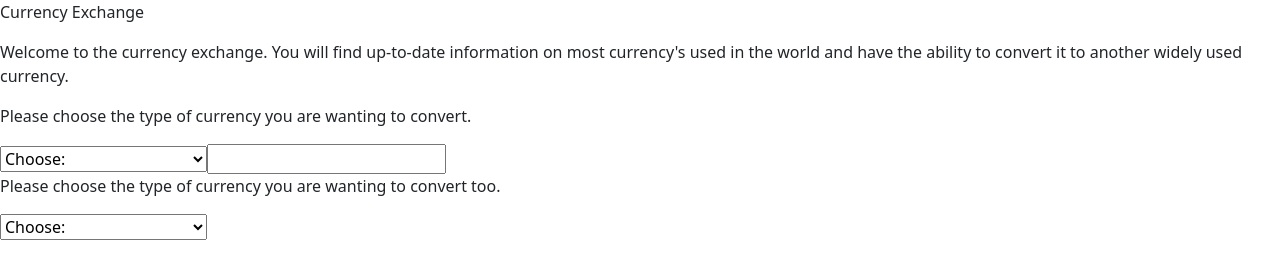
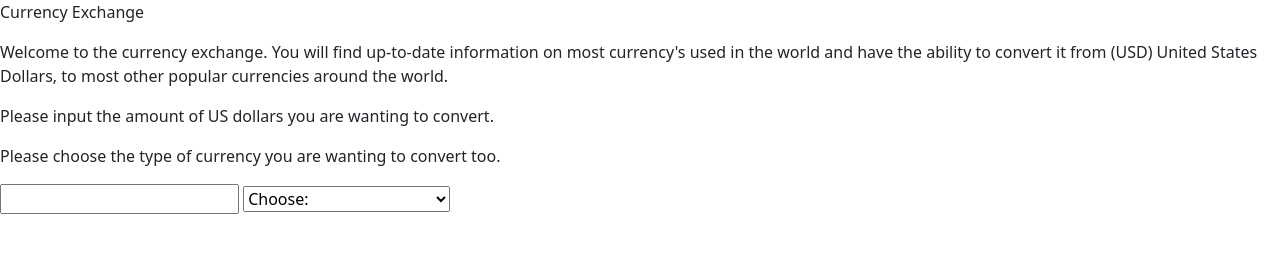
Before and after one commit to ThatAltGirlAlesandria/CurrencyExchanger, a website built with webpack: page src/index.html in a window 1280 px wide. Built offline with nearby package versions, Linux system fonts and the light colour scheme.

Commit message:
Removed the users option to choose their first currency to only USD to better follow the prompt.

```diff
--- a/src/index.html
+++ b/src/index.html
@@ -7,33 +7,11 @@
 </head>
 <body>
   <p>Currency Exchange</p>
-  <p>Welcome to the currency exchange. You will find up-to-date information on most currency's used in the world and have the ability to convert it to another widely used currency.</p>
+  <p>Welcome to the currency exchange. You will find up-to-date information on most currency's used in the world and have the ability to convert it from (USD) United States Dollars, to most other popular currencies around the world.</p>
   <form>
-    <p>Please choose the type of currency you are wanting to convert.</p>
-    <select class="first-currency" id="first-currency">
-      <option id="first" value="choose">
-        Choose:
-      </option>
-      <option id="first" value="ZWL">
-        ZWL Zimbabwean Dollar
-      </option>
-      <option id="first" value="UAH">
-        UAH Ukrainian Hryvnia
-      </option>
-      <option id="first" value="TRY">
-        TRY Turkish Lira
-      </option>
-      <option id="first" value="NZD">
-        NZD New Zealand Dollar
-      </option>
-      <option id="first" value="DKK">
-        DKK Danish Krone
-      </option>
-    <br>
-    <p>Please enter the amount of money you wish to convert.</p>
-    <input type="number" id="currency-amount">
-    <br>
+    <p>Please input the amount of US dollars you are wanting to convert.</p>
     <p>Please choose the type of currency you are wanting to convert too.</p>
+    <input class="amount" id="USD" type="number" required>
     <select class="second-currency" id="second-currency">
       <option id="second" value="choose">
         Choose:
```
